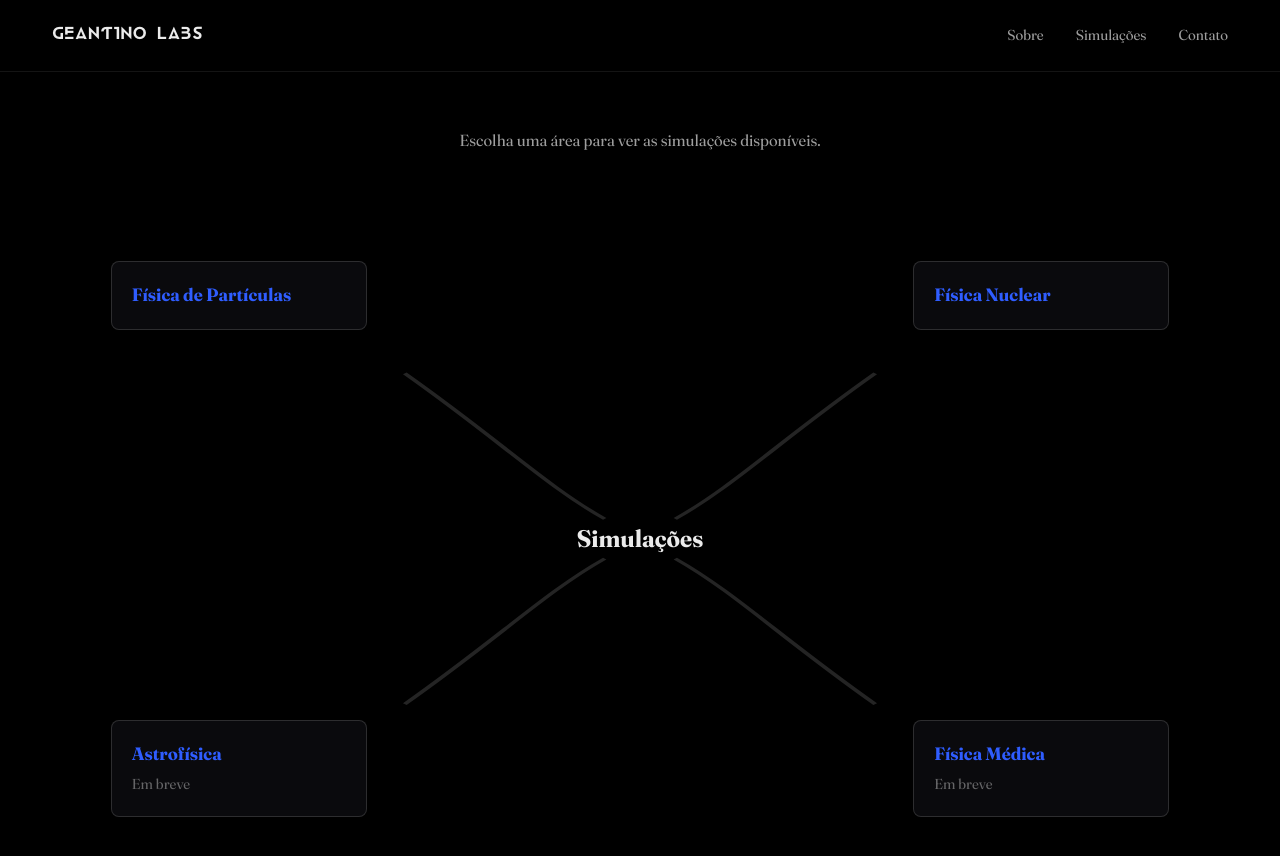
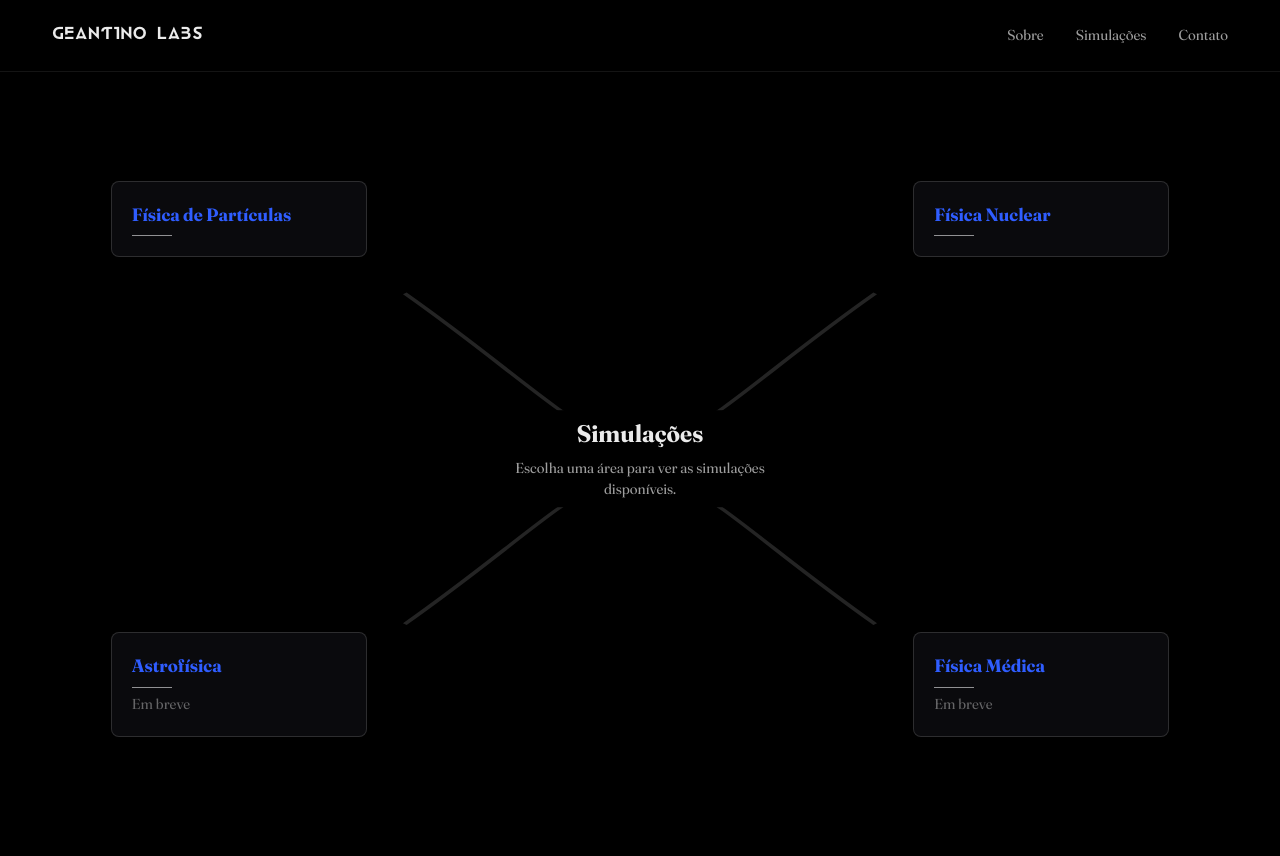
Before and after one commit to LabVirtualParticles/LabVirtualParticles, a React (Vite) app in the folder frontend/: page /simulacoes in a window 1280 px wide. Shown: the top 856 px of the page. Built offline with nearby package versions, Linux system fonts and the light colour scheme.

Commit message:
ANIMAÇÕESgit add frontend/src/pages/SimulationsMap.jsx frontend/src/pages/SimulationsMap.cssgit add frontend/src/pages/SimulationsMap.jsx frontend/src/pages/SimulationsMap.css

```diff
--- a/frontend/src/pages/SimulationsMap.css
+++ b/frontend/src/pages/SimulationsMap.css
@@ -2,14 +2,6 @@
   max-width: var(--content-max);
   margin: 0 auto;
   padding: var(--space-5) var(--space-3) var(--space-6);
-}
-
-.sim-map__hint {
-  font-family: var(--font-body);
-  color: var(--color-on-void-soft);
-  text-align: center;
-  max-width: 40ch;
-  margin: 0 auto var(--space-5);
 }
 
 .sim-map__diagram {
@@ -36,15 +28,31 @@
   top: 50%;
   left: 50%;
   transform: translate(-50%, -50%);
+  display: flex;
+  flex-direction: column;
+  align-items: center;
+  gap: 0.35rem;
+  padding: 0.4rem 0.8rem;
+  background: var(--color-void);
+  text-align: center;
+  pointer-events: none;
+}
+
+.sim-map__center-title {
   margin: 0;
-  padding: 0 0.6rem;
-  background: var(--color-void);
   font-family: var(--font-subtitle);
   font-weight: 700;
   font-size: var(--step-1);
   color: var(--color-on-void);
   white-space: nowrap;
-  pointer-events: none;
+}
+
+.sim-map__center-hint {
+  margin: 0;
+  font-family: var(--font-body);
+  font-size: var(--step--1);
+  color: var(--color-on-void-soft);
+  max-width: 28ch;
 }
 
 .sim-map__card {
@@ -60,11 +68,24 @@
   border-radius: var(--radius-md);
   background: var(--color-void-soft);
   text-decoration: none;
-  transition: border-color 0.2s var(--ease-standard);
+  transition:
+    border-color 0.2s var(--ease-standard),
+    transform 0.25s var(--ease-standard),
+    box-shadow 0.25s var(--ease-standard);
 }
 
 .sim-map__card:hover {
   border-color: var(--color-beam);
+  transform: translateY(-6px);
+  box-shadow: 0 16px 30px rgba(0, 0, 0, 0.45);
+}
+
+.sim-map__card-rule {
+  display: block;
+  width: 2.5rem;
+  height: 1px;
+  background: var(--color-on-void);
+  opacity: 0.6;
 }
 
 .sim-map__card--0 {
--- a/frontend/src/pages/SimulationsMap.jsx
+++ b/frontend/src/pages/SimulationsMap.jsx
@@ -16,8 +16,6 @@ export default function SimulationsMap() {
     <>
       <Navbar />
       <main className="sim-map">
-        <p className="sim-map__hint">Escolha uma área para ver as simulações disponíveis.</p>
-
         <div className="sim-map__diagram">
           <svg
             className="sim-map__lines"
@@ -31,7 +29,12 @@ export default function SimulationsMap() {
             <path d="M 70 75 C 62 65, 58 58, 53 53" />
           </svg>
 
-          <h1 className="sim-map__center">Simulações</h1>
+          <div className="sim-map__center">
+            <h1 className="sim-map__center-title">Simulações</h1>
+            <p className="sim-map__center-hint">
+              Escolha uma área para ver as simulações disponíveis.
+            </p>
+          </div>
 
           {SIMULATION_CATEGORIES.map((category, index) => (
             <Link
@@ -40,6 +43,7 @@ export default function SimulationsMap() {
               className={`sim-map__card sim-map__card--${index}`}
             >
               <span className="sim-map__card-title">{category.label}</span>
+              <span className="sim-map__card-rule" aria-hidden="true" />
               {category.items.length === 0 && !category.directPath && (
                 <span className="sim-map__card-soon">Em breve</span>
               )}
```
